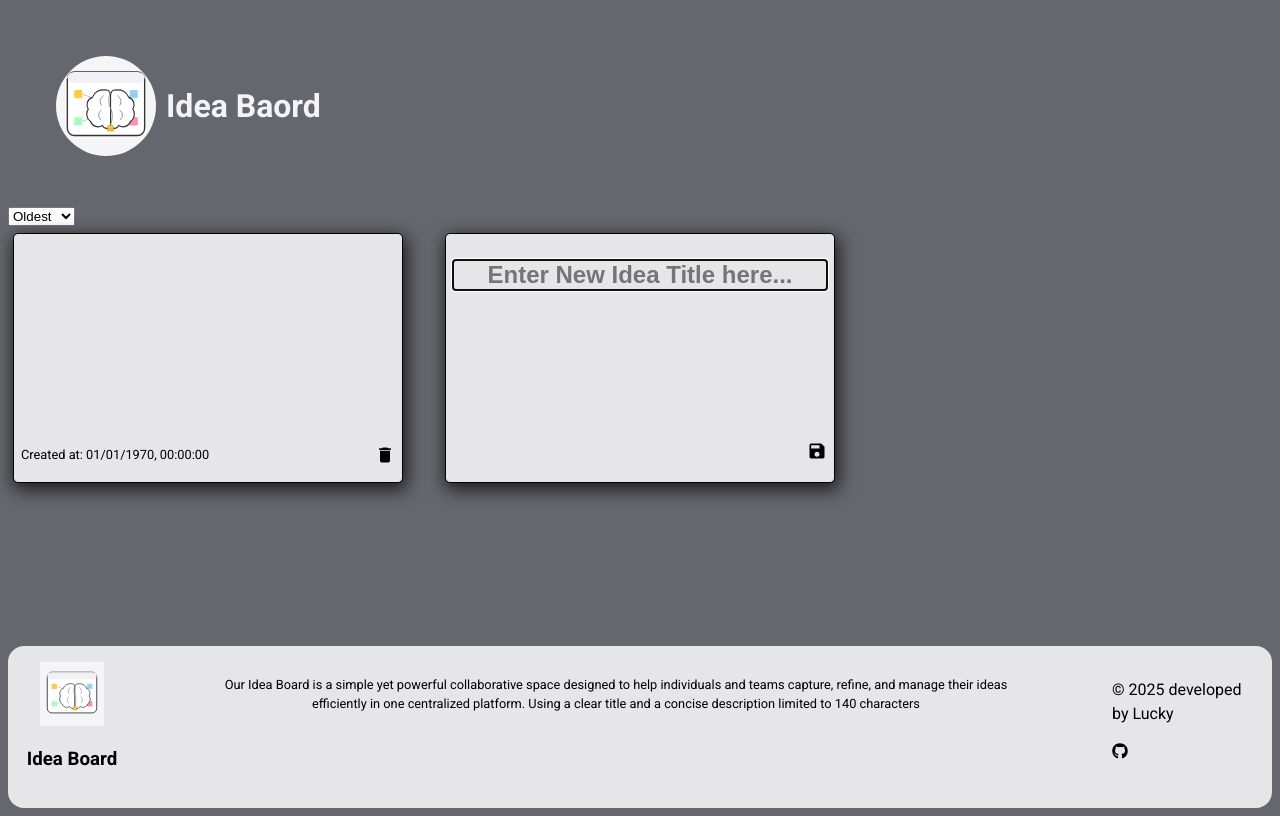
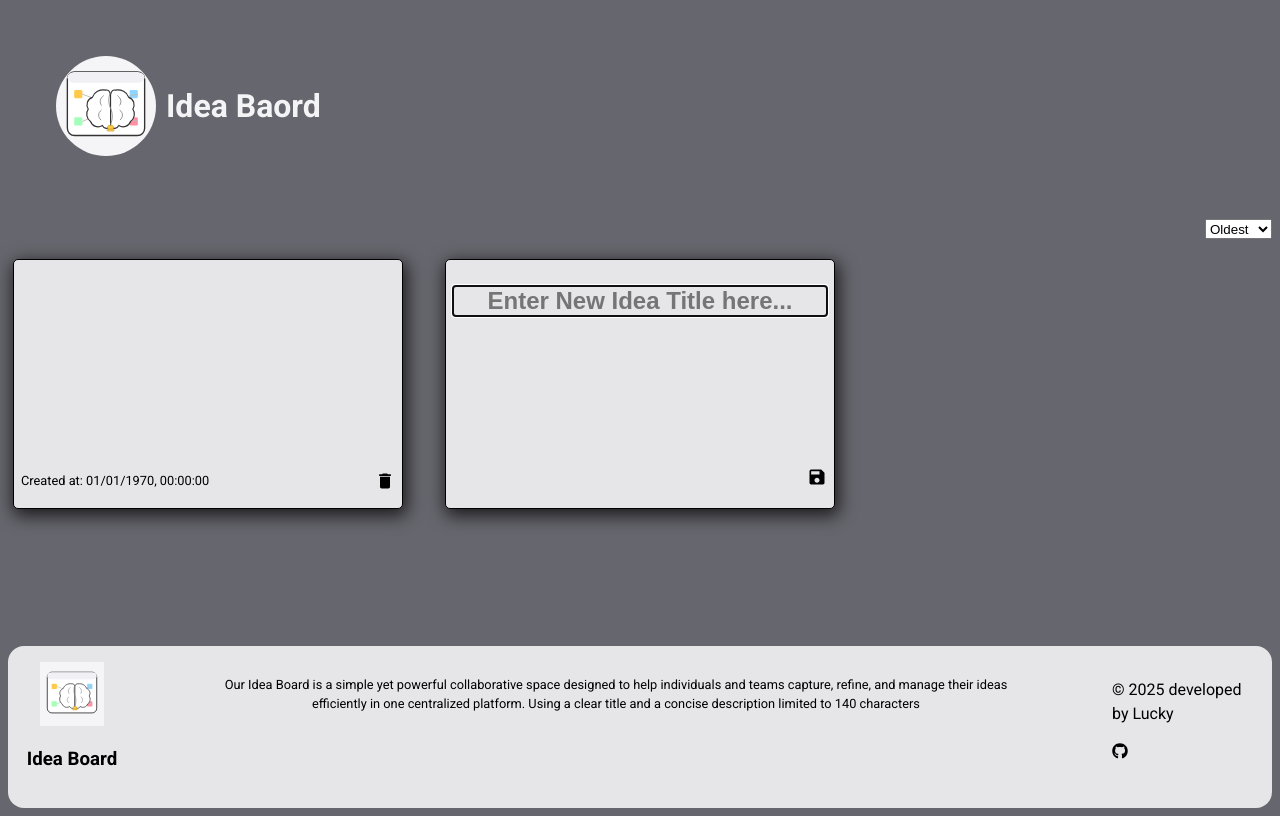
Before and after one commit to Lucky6252/idea-board-vite, a React (Vite) app: page / in a window 1280 px wide. Built offline with nearby package versions, Linux system fonts and the light colour scheme.

Commit message:
Sort dropdown changes

```diff
--- a/src/components/card-list/card-list.component.tsx
+++ b/src/components/card-list/card-list.component.tsx
@@ -7,62 +7,61 @@ import Card from "../card/card.component";
 import AddCard from "../add-card/add-card.component";
 import "./card-list.styles.css";
 
-
 const CardList = () => {
   const { ideas } = useIdeas();
-  const [sortType, setSortType] = useState<'newest' | 'oldest' | 'az' | 'za'>('oldest');
-  const [sortedIdeas, setSortedIdeas] = useState<ideaType[]>()
+  const [sortType, setSortType] = useState<"newest" | "oldest" | "az" | "za">(
+    "oldest",
+  );
+  const [sortedIdeas, setSortedIdeas] = useState<ideaType[]>();
 
   const sortingIdeas = () => {
+    setSortedIdeas(
+      [...ideas].sort((a, b) => {
+        if (sortType === "newest") return b.modifiedDate - a.modifiedDate;
+        if (sortType === "oldest") return a.modifiedDate - b.modifiedDate;
+        if (sortType === "az") return a.title.localeCompare(b.title);
+        if (sortType === "za") return b.title.localeCompare(a.title);
+        return 0;
+      }),
+    );
+  };
 
-   setSortedIdeas([...ideas].sort((a, b) => {
-   if (sortType === 'newest') return b.modifiedDate - a.modifiedDate;
-   if (sortType === 'oldest') return a.modifiedDate - b.modifiedDate;
-   if (sortType === 'az') return a.title.localeCompare(b.title);
-   if (sortType === 'za') return b.title.localeCompare(a.title);
-   return 0;
-  }));
- }
-
-
-useEffect(()=>{
+  useEffect(() => {
     setSortedIdeas(ideas);
   }, [ideas]);
 
-useEffect(()=>{
+  useEffect(() => {
     sortingIdeas();
   }, [sortType]);
 
   const handleChange = (e: ChangeEvent<HTMLSelectElement>) => {
-  const {value} = e.target;
+    const { value } = e.target;
 
-  if(value === 'newest' || value === 'oldest' ||value === 'az' || value === 'za') {
-
+    if (
+      value === "newest" ||
+      value === "oldest" ||
+      value === "az" ||
+      value === "za"
+    ) {
       setSortType(value);
     }
-}
+  };
 
   return (
     <div className="card-list">
       <div className="sort-container">
         <select className="dropdown" value={sortType} onChange={handleChange}>
-          <option value='newest'>Newest</option>
-          <option value='oldest'>Oldest</option>
-          <option value='az'>A-Z</option>
-          <option value='za'>Z-A</option>
+          <option value="newest">Newest</option>
+          <option value="oldest">Oldest</option>
+          <option value="az">A-Z</option>
+          <option value="za">Z-A</option>
         </select>
       </div>
 
       <div className="card-list-container">
         {sortedIdeas &&
           sortedIdeas.map((idea, idx) => {
-          return (
-            <Card
-              key={idx}
-              card={idea}
-              idx={idx}
-            />
-          );
+            return <Card key={idx} card={idea} idx={idx} />;
           })}
         <AddCard />
       </div>
--- a/src/components/card-list/card-list.styles.css
+++ b/src/components/card-list/card-list.styles.css
@@ -7,6 +7,19 @@
     /* align-items: center; */
     justify-items: center;
     /* min-height: 100vh; */
+}
+
+.sort-container {
+    display: flex;
+    flex-direction: row;
+    width: 100%;
+    height: 50px;
+    justify-content: flex-end;
+}
+
+.sort-container .dropdown {
+    align-self: center;
+    height: 20px;
 }
 
 @media (min-width: 810px) and (max-width: 1200px) {
```
Lines whose indentation alone changed are shown as unchanged.
